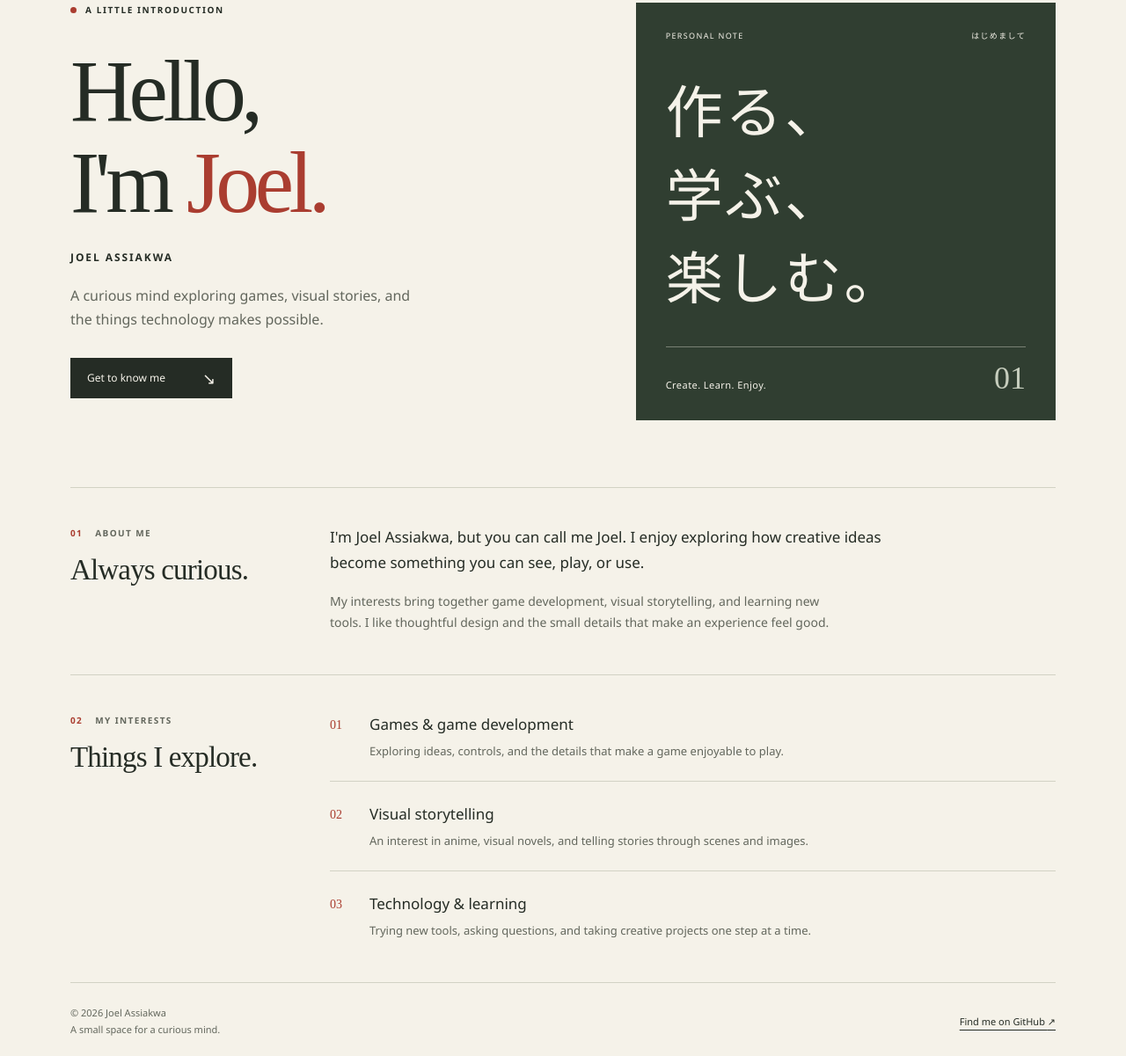
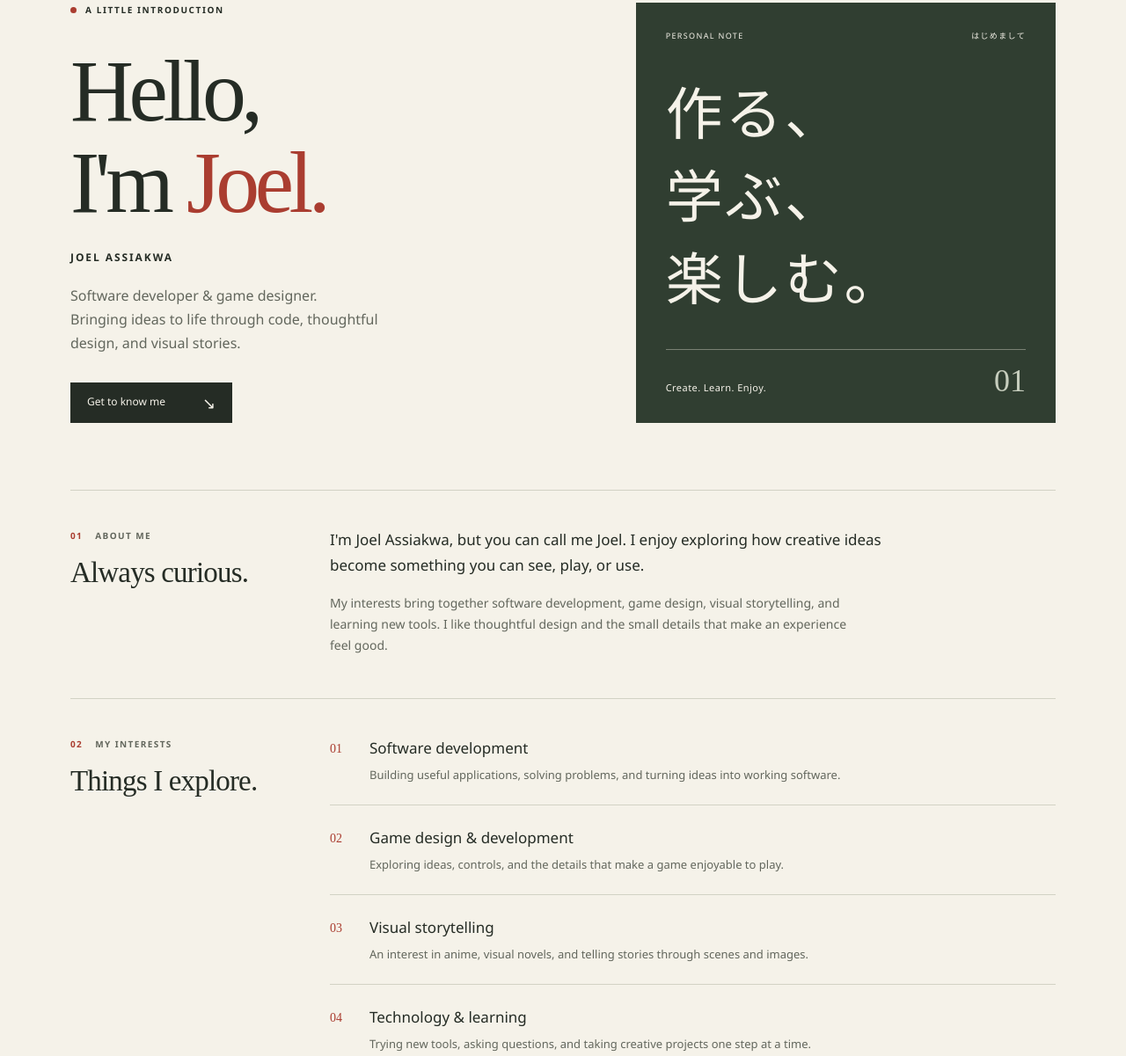
Before and after one commit to joel-wa/joel-introduction, a plain HTML site: page index.html in a window 1280 px wide. Shown: the part 167-1368 px from the top of the page at 88% size. Drawn offline with Linux system fonts and the light colour scheme.

Commit message:
Introduce Joel as a software developer first, then game designer

```diff
--- a/index.html
+++ b/index.html
@@ -4,8 +4,8 @@
   <meta charset="UTF-8">
   <meta name="viewport" content="width=device-width, initial-scale=1">
   <meta name="theme-color" content="#f5f2e9">
-  <meta name="description" content="Meet Joel Assiakwa — exploring game development, visual storytelling, and new technology.">
-  <title>Joel Assiakwa — A little introduction</title>
+  <meta name="description" content="Meet Joel Assiakwa — software developer and game designer, exploring visual storytelling and new technology.">
+  <title>Joel Assiakwa — Software Developer &amp; Game Designer</title>
   <style>
     /* Change these colors to make the page your own. */
     :root {
@@ -124,7 +124,7 @@
           <!-- Edit your name and introduction here. -->
           <h1 id="hello">Hello,<br>I'm <span>Joel.</span></h1>
           <p class="full-name">Joel Assiakwa</p>
-          <p class="intro">A curious mind exploring games, visual stories, and the things technology makes possible.</p>
+          <p class="intro">Software developer &amp; game designer.<br>Bringing ideas to life through code, thoughtful design, and visual stories.</p>
           <a class="button" href="#about">Get to know me <span aria-hidden="true">↘</span></a>
         </div>
 
@@ -146,7 +146,7 @@
         <div>
           <!-- This is a first draft based on your interests. Change it anytime. -->
           <p class="about-copy">I'm Joel Assiakwa, but you can call me Joel. I enjoy exploring how creative ideas become something you can see, play, or use.</p>
-          <p>My interests bring together game development, visual storytelling, and learning new tools. I like thoughtful design and the small details that make an experience feel good.</p>
+          <p>My interests bring together software development, game design, visual storytelling, and learning new tools. I like thoughtful design and the small details that make an experience feel good.</p>
         </div>
       </section>
 
@@ -159,14 +159,18 @@
         <ul class="interests">
           <li>
             <span class="interest-number" aria-hidden="true">01</span>
-            <div><h3>Games &amp; game development</h3><p>Exploring ideas, controls, and the details that make a game enjoyable to play.</p></div>
+            <div><h3>Software development</h3><p>Building useful applications, solving problems, and turning ideas into working software.</p></div>
           </li>
           <li>
             <span class="interest-number" aria-hidden="true">02</span>
+            <div><h3>Game design &amp; development</h3><p>Exploring ideas, controls, and the details that make a game enjoyable to play.</p></div>
+          </li>
+          <li>
+            <span class="interest-number" aria-hidden="true">03</span>
             <div><h3>Visual storytelling</h3><p>An interest in anime, visual novels, and telling stories through scenes and images.</p></div>
           </li>
           <li>
-            <span class="interest-number" aria-hidden="true">03</span>
+            <span class="interest-number" aria-hidden="true">04</span>
             <div><h3>Technology &amp; learning</h3><p>Trying new tools, asking questions, and taking creative projects one step at a time.</p></div>
           </li>
         </ul>
```
